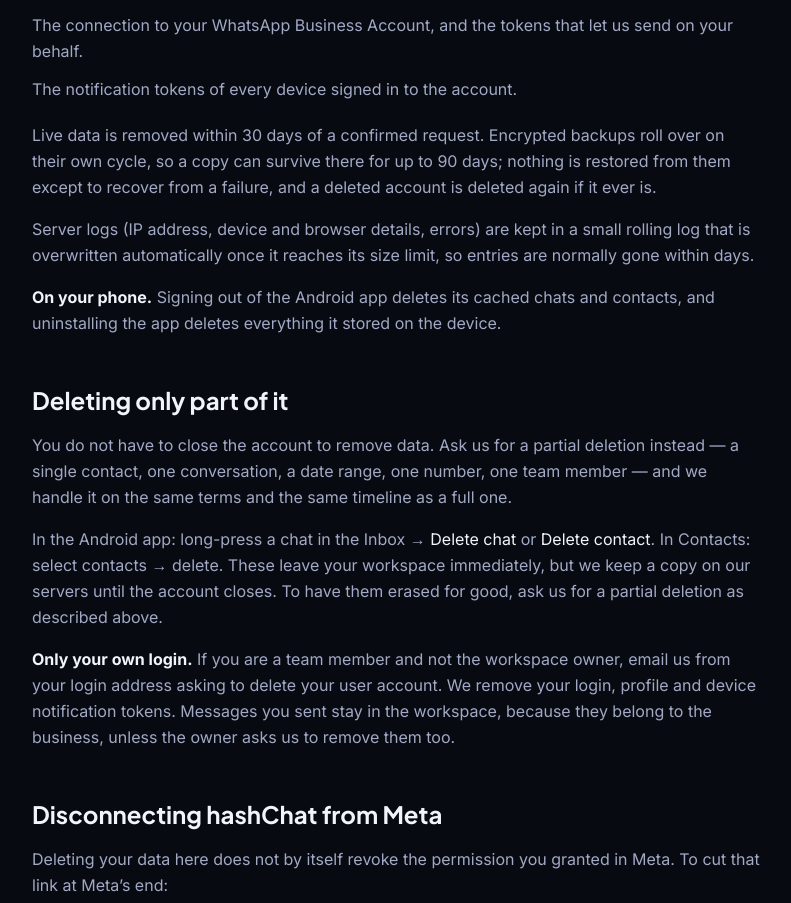
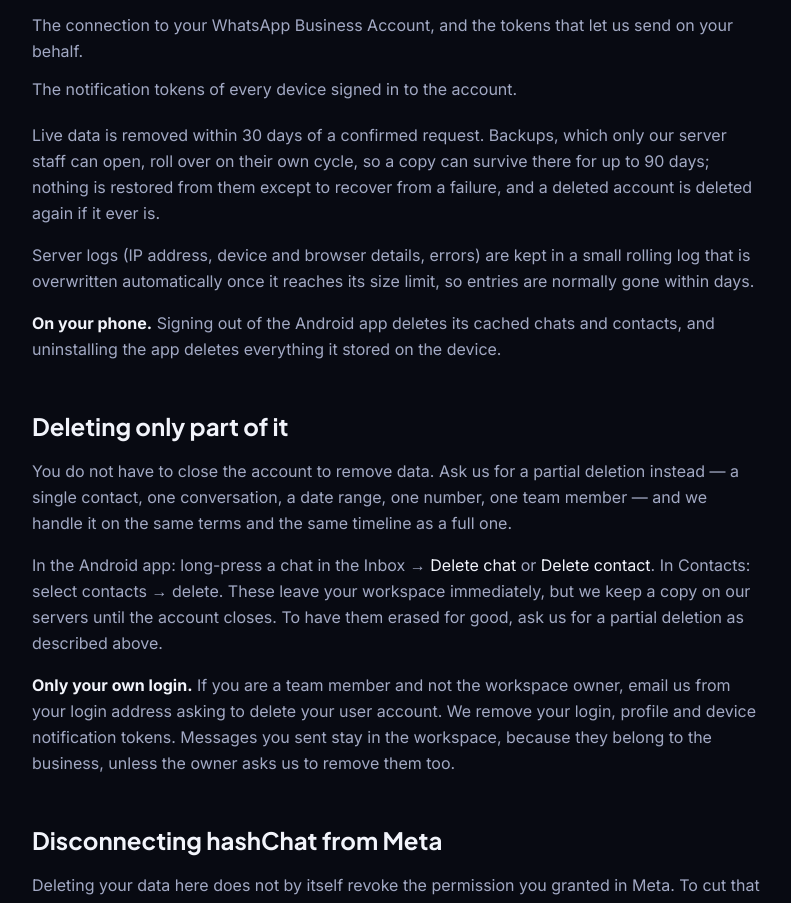
Before and after one commit to Sikandar-7/hashchat-web, a Next.js app: page /data-deletion in a window 1280 px wide. Shown: the part 1540-2443 px from the top of the page, without its empty margins (244-1035 px from the left). Built offline with nearby package versions, Linux system fonts and the light colour scheme; a web font is replaced by a local one.

Commit message:
docs(legal): drop the 'encrypted' claim for backups
Backups are gzip on the server disk, readable by root only, not
encrypted. Say what is true.

Co-Authored-By: Claude Opus 5.5 <noreply@anthropic.com>

```diff
--- a/src/app/data-deletion/page.tsx
+++ b/src/app/data-deletion/page.tsx
@@ -214,7 +214,8 @@ export default function DataDeletionPage() {
             </ul>
             <p className="mt-5 leading-relaxed text-ink-muted">
               Live data is removed within {DELETE_WITHIN_DAYS} days of a
-              confirmed request. Encrypted backups roll over on their own cycle,
+              confirmed request. Backups, which only our server staff can open,
+              roll over on their own cycle,
               so a copy can survive there for up to {BACKUPS_WITHIN_DAYS} days;
               nothing is restored from them except to recover from a failure, and
               a deleted account is deleted again if it ever is.
```
